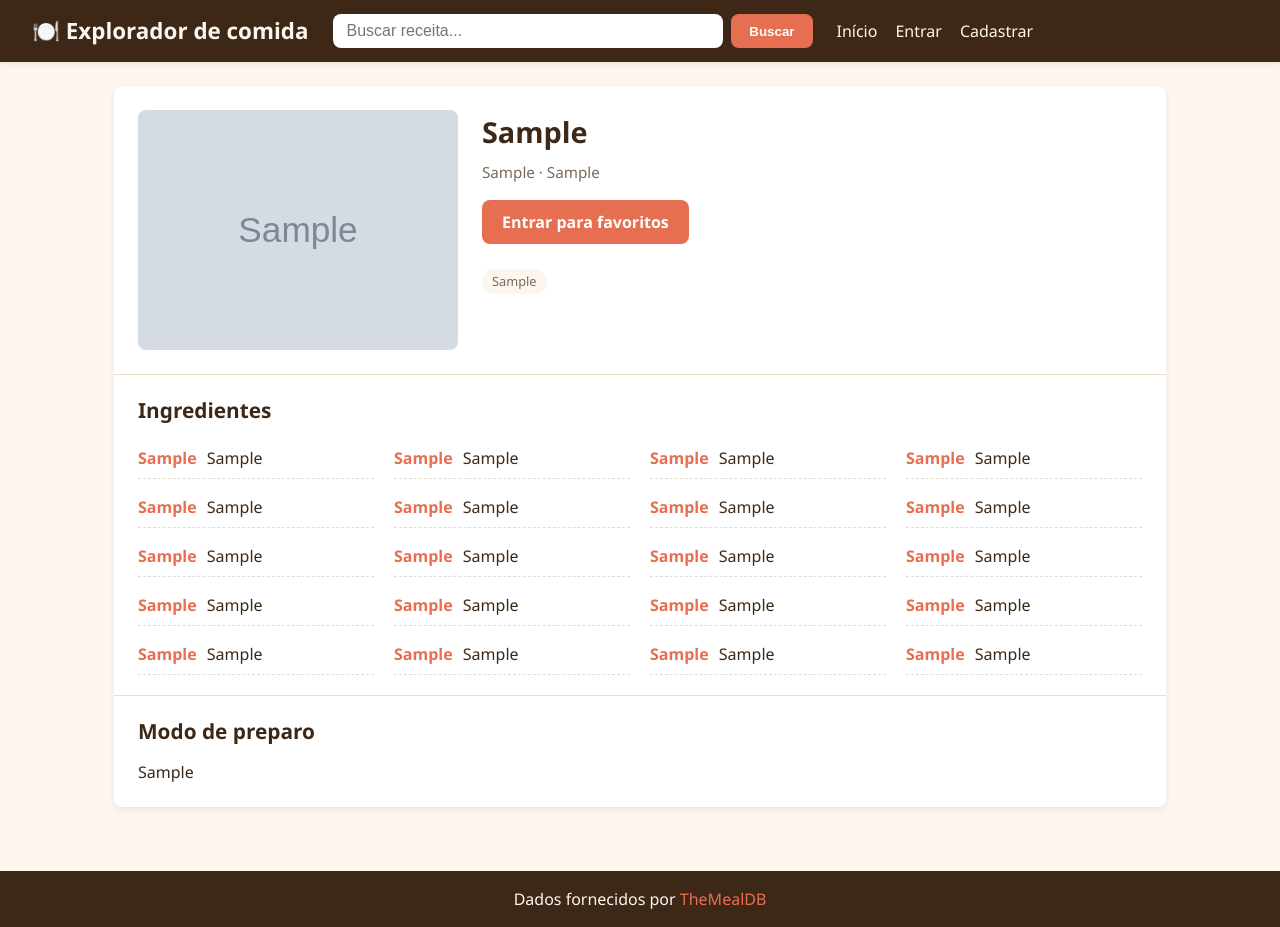
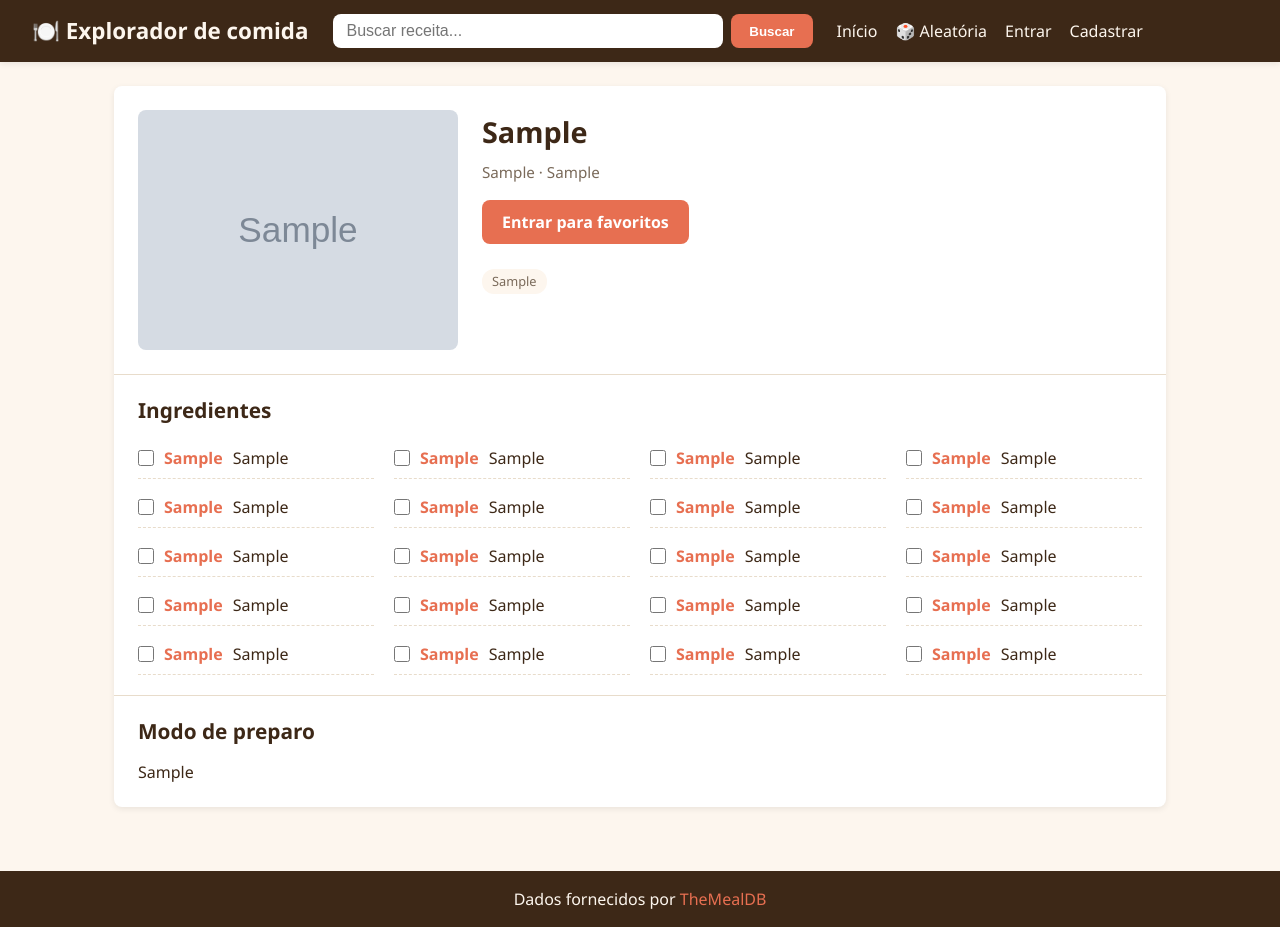
Before and after one commit to gabrielbastosg/Food-explorer-Django, a Django app: page /recipe/1/ in a window 1280 px wide. Run offline with Django 5.2, Linux system fonts and the light colour scheme; tables that the repository leaves empty hold one stand-in row (values such as "Sample post"); grey boxes marked "Sample" are stand-in pictures; a database or web service that is not in the repository returns one stand-in record (values such as "Sample title"); data that the repository does not hold is empty.

Commit message:
Add: tradução de categorias, botão aleatória e checklist de ingredientes

```diff
--- a/recipes/static/recipes/css/recipe_detail.css
+++ b/recipes/static/recipes/css/recipe_detail.css
@@ -123,6 +123,27 @@
     text-align: center;
 }
 
+.ingredients-list label{
+    display: flex;
+    align-items: flex-start;
+    gap:10px;
+    cursor:pointer;
+    user-select: none;
+}
+
+.ingredient-check{
+    margin-top: 4px;
+    width: 16px;
+    height:16px;
+    accent-color: var(--primary);
+    cursor: pointer;
+    flex-shrink: 0;
+}
+.ingredient-check:checked + span {
+    text-decoration: line-through;
+    opacity: 0.5;
+}
+
 @media (max-width: 700px) {
     .recipe-header {
         grid-template-columns: 1fr;
--- /dev/null
+++ b/recipes/static/recipes/js/checklist.js
@@ -0,0 +1,25 @@
+(function () {
+    const list = document.querySelector('.ingredients-list');
+    if (!list) return;
+
+    const mealId = list.dataset.mealId;
+    const storageKey = `ingredients_checked_${mealId}`;
+    const checkboxes = list.querySelectorAll('.ingredient-check');
+
+    // 1. Restaurar estado salvo
+    const saved = JSON.parse(localStorage.getItem(storageKey) || '[]');
+    checkboxes.forEach((cb) => {
+        if (saved.includes(cb.dataset.index)) {
+            cb.checked = true;
+        }
+    });
+
+    // 2. Salvar a cada mudança
+    list.addEventListener('change', () => {
+        const checked = [];
+        checkboxes.forEach((cb) => {
+            if (cb.checked) checked.push(cb.dataset.index);
+        });
+        localStorage.setItem(storageKey, JSON.stringify(checked));
+    });
+})();
--- a/recipes/templates/recipes/base.html
+++ b/recipes/templates/recipes/base.html
@@ -22,6 +22,7 @@
 
         <ul class="nav-links">
             <li><a href="{% url 'home' %}">Início</a></li>
+            <li><a href="{% url 'random_recipe' %}">🎲 Aleatória</a></li>
             {% if user.is_authenticated %}
                 <li><a href="{% url 'favorites' %}">❤️ Favoritos ({{ favorite_count }})</a></li>
                 <li class="user-info">Olá, {{ user.username }}</li>
@@ -53,5 +54,6 @@
     <footer class="footer">
         <p>Dados fornecidos por <a href="https://www.themealdb.com" target="_blank">TheMealDB</a></p>
     </footer>
+    <script src="{% static 'recipes/js/checklist.js' %}"></script>
 </body>
 </html>
--- a/recipes/templates/recipes/favorites.html
+++ b/recipes/templates/recipes/favorites.html
@@ -1,4 +1,5 @@
 {% extends 'recipes/base.html' %}
+{% load recipe_filters %}
 
 {% block title %}Meus favoritos - Food Explorer{% endblock %}
 
@@ -13,7 +14,7 @@
                     <a href="{% url 'recipe_detail' fav.meal_id %}">
                         <img src="{{ fav.thumb }}" alt="{{ fav.title }}">
                         <h3>{{ fav.title }}</h3>
-                        {% if fav.category %}<p class="category">{{ fav.category }}</p>{% endif %}
+                        {% if fav.category %}<p class="category">{{ fav.category|traduzir_categoria }}</p>{% endif %}
                     </a>
                     <a href="{% url 'remove_favorite' fav.meal_id %}" class="btn btn-remove">Remover</a>
                 </div>
--- a/recipes/templates/recipes/home.html
+++ b/recipes/templates/recipes/home.html
@@ -1,4 +1,5 @@
 {% extends 'recipes/base.html' %}
+{% load recipe_filters %}
 
 {% block title %}Início - Food Explorer{% endblock %}
 
@@ -9,7 +10,7 @@
         {% for cat in categories %}
             <a href="{% url 'home' %}?category={{ cat.strCategory }}"
                class="category-chip {% if cat.strCategory == category_filter %}active{% endif %}">
-                {{ cat.strCategory }}
+                {{ cat.strCategory|traduzir_categoria }}
             </a>
         {% endfor %}
     </div>
@@ -19,7 +20,7 @@
     {% if query %}
         <h2>Resultados para "{{ query }}"</h2>
     {% elif category_filter %}
-        <h2>Categoria: {{ category_filter }}</h2>
+        <h2>Categoria: {{ category_filter|traduzir_categoria }}</h2>
     {% endif %}
 
     {% if meals %}
--- a/recipes/templates/recipes/recipe_detail.html
+++ b/recipes/templates/recipes/recipe_detail.html
@@ -1,4 +1,5 @@
 {% extends 'recipes/base.html' %}
+{% load recipe_filters %}
 
 {% block title %}{{ meal.strMeal }} - Food Explorer{% endblock %}
 
@@ -9,7 +10,7 @@
         <div class="recipe-info">
             <h1>{{ meal.strMeal }}</h1>
             <p class="recipe-meta">
-                {{ meal.strCategory }} · {{ meal.strArea }}
+                {{ meal.strCategory|traduzir_categoria }} · {{ meal.strArea }}
             </p>
 
             {% if user.is_authenticated %}
@@ -32,9 +33,14 @@
 
     <section class="ingredients">
         <h2>Ingredientes</h2>
-        <ul>
+        <ul class="ingredients-list" data-meal-id="{{ meal.idMeal }}">
             {% for item in ingredients %}
-                <li><strong>{{ item.measure }}</strong> {{ item.ingredient }}</li>
+                <li>
+                    <label>
+                        <input type="checkbox" class="ingredient-check" data-index="{{ forloop.counter0 }}">
+                        <span><strong>{{ item.measure }}</strong> {{ item.ingredient }}</span>
+                    </label>
+                </li>
             {% endfor %}
         </ul>
     </section>
--- /dev/null
+++ b/recipes/templatetags/recipe_filters.py
@@ -0,0 +1,30 @@
+from django import template
+
+register = template.Library()
+
+
+CATEGORY_TRANSLATIONS = {
+    'Beef': 'Carne',
+    'Chicken': 'Frango',
+    'Dessert': 'Sobremesa',
+    'Lamb': 'Cordeiro',
+    'Miscellaneous': 'Diversos',
+    'Pasta': 'Massa',
+    'Pork': 'Porco',
+    'Seafood': 'Frutos do mar',
+    'Side': 'Acompanhamento',
+    'Starter': 'Entrada',
+    'Vegan': 'Vegano',
+    'Vegetarian': 'Vegetariano',
+    'Breakfast': 'Café da manhã',
+    'Goat': 'Cabrito',
+}
+
+
+@register.filter
+def traduzir_categoria(nome):
+    """Traduz nome de categoria da TheMealDB pra pt-BR.
+    Se a categoria não estiver no dicionário, retorna o nome original."""
+    if not nome:
+        return nome
+    return CATEGORY_TRANSLATIONS.get(nome, nome)
--- a/recipes/urls.py
+++ b/recipes/urls.py
@@ -8,4 +8,5 @@ urlpatterns = [
     path('favorite/<str:meal_id>/', views.add_favorite, name='add_favorite'),
     path('favorites/', views.favorites, name='favorites'),
     path('favorite/remove/<str:meal_id>/', views.remove_favorite, name='remove_favorite'),
+    path('random/', views.random_recipe, name='random_recipe'),
 ]
--- a/recipes/views.py
+++ b/recipes/views.py
@@ -78,6 +78,26 @@ def recipe_detail(request, meal_id):
     })
 
 
+def random_recipe(request):
+    data = requests.get(f'{BASE_URL}/random.php').json()
+    meal = data['meals'][0]
+    ingredients = _build_ingredients(meal)
+    youtube_embed = _youtube_embed(meal.get('strYoutube'))
+
+    is_favorited = False
+    if request.user.is_authenticated:
+        is_favorited = FavoriteRecipe.objects.filter(
+            user=request.user, meal_id=meal['idMeal'],
+        ).exists()
+
+    return render(request, 'recipes/recipe_detail.html', {
+        'meal': meal,
+        'ingredients': ingredients,
+        'youtube_embed': youtube_embed,
+        'is_favorited': is_favorited,
+    })
+
+
 def register(request):
     if request.method == 'POST':
         form = UserCreationForm(request.POST)
```
Also changed, not shown: recipes/templatetags/__init__.py (added).
